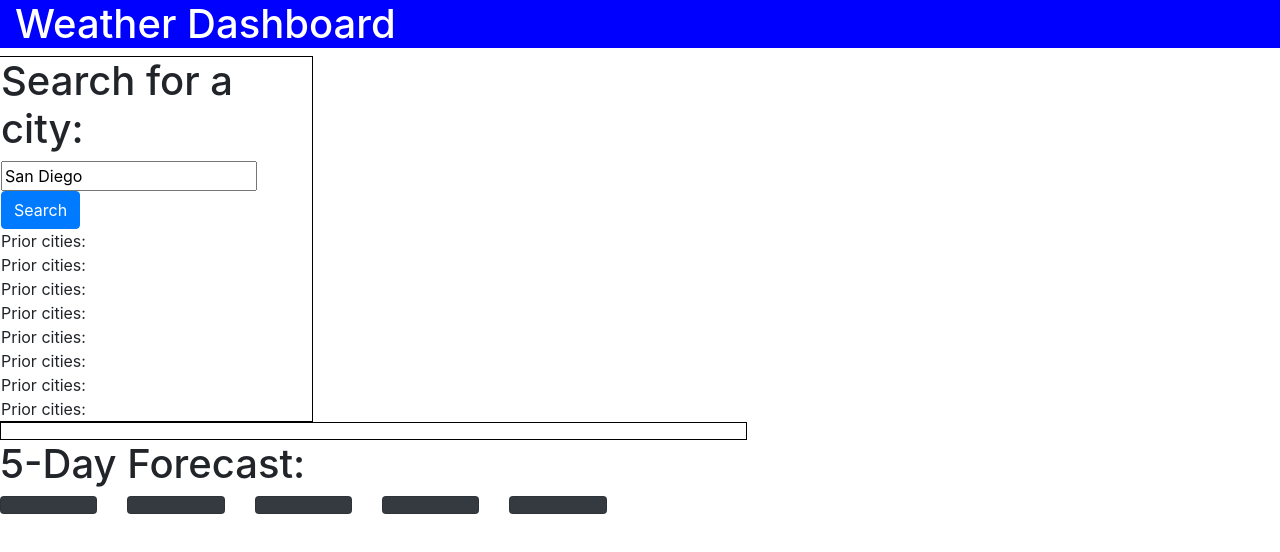
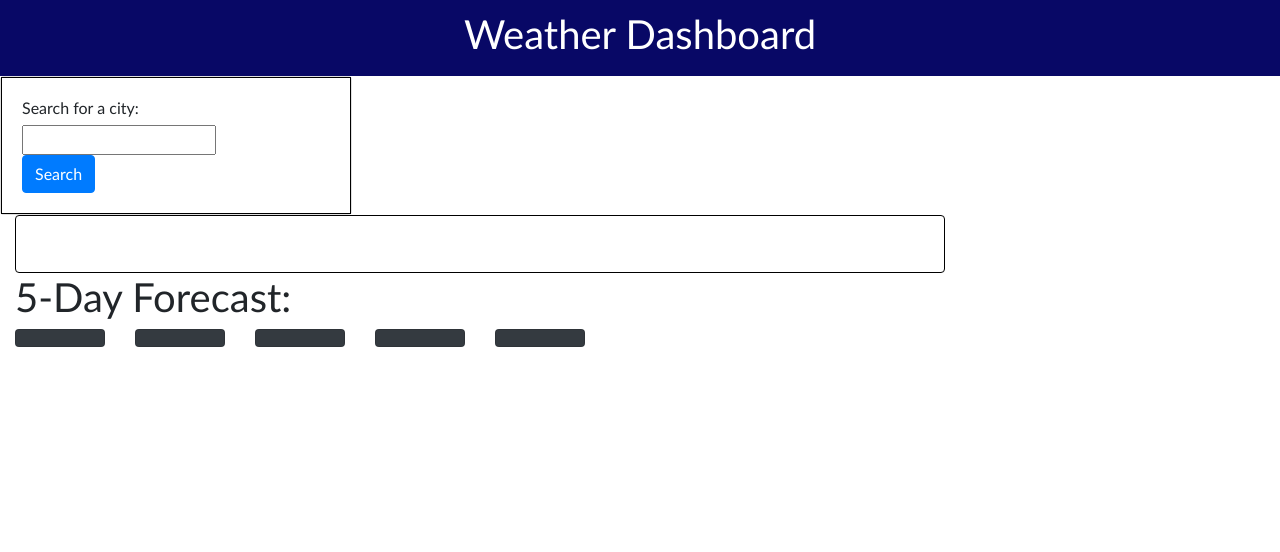
Before and after one commit to dawnleblanc11/weatherdashboard-serversideAPIs, a plain HTML site: page index.html in a window 1280 px wide. Drawn offline with nearby package versions, Linux system fonts and the light colour scheme.

Commit message:
saving cities to local storage

```diff
--- a/assets/css/style.css
+++ b/assets/css/style.css
@@ -1,7 +1,13 @@
-header {
-    background-color:blue;
-    color: white;
+body {
+    font-family:'Gill Sans', 'Gill Sans MT', Calibri, 'Trebuchet MS', sans-serif;
+}
+
+.heading {
+    background-color: rgb(8, 8, 102);
+    color: #ffffff;
     font-weight: bold;
+    padding: 10px;
+    text-align: center;
 }
 
 #currentweatherbox {
--- a/assets/js/script.js
+++ b/assets/js/script.js
@@ -5,16 +5,49 @@
 // make all weather cards dunamic and loop through to appear- shorter code
 // Repopulate screen with local storage items- see work day calendar (sort by alpha or most recent)- determine max length
 // Filter duplicates from storage
-// READme
+// change the onclick since can choose prior cities
+// READme- ADD Photos and fix details
 // Submission Memo
+//$(document).ready(function() {
+//  if (citySearchList == null) {
+//    citySearchList = {};
+//  };
+//  createCitylist(citySearchList);
 
-function myFunction() {
-  var searchCity = document.getElementById("searchcity").value;
+//  $("#").hide(currentweatherbox);
+//  $("#forecast-weather").hide(forecast-weather);
+//}
+var citySearchList =[];
+
+function getCity() {
+  var searchCity = document.getElementById("city").value;
+  var citylist= document.getElementById("city-list");
+  citylist.innerHTML = searchCity;
+  populateweather(searchCity);
+  createCitylist(searchCity);
+  console.log(citySearchList);
+};
+
+
+function createCitylist(anycity) {
+  citySearchList.push(anycity);
+  localStorage.setItem("citySearchList", JSON.stringify(citySearchList));
+
+
+  //$("city-list").empty();
+//  var citySearchListparsed = JSON.parse(window.localStorage.getItem("citySearchList")
+//  );
+//  for (i = 0; i < citySearchListparsed.length; i++) {
+//    $("city-list").val(citySearchListparsed[i]);
+//  }
+};
+
+function populateweather(anycity) {
 
   fetch(
     //API to translate the city entered into latitude and longitude
     "https://api.openweathermap.org/geo/1.0/direct?q=" +
-      searchCity +
+      anycity +
       "&appid=f1e5223681c99ba8e38c2214f7c97f43"
   )
     .then(function (geoResponse) {
@@ -50,7 +83,7 @@ function myFunction() {
         "http://api.openweathermap.org/img/w/" + currentweathericon + ".png";
       // http://api.openweathermap.org/img/w/*.png replace * with code of the icon
       $("#currentcitydateicon").html(
-        searchCity +
+        anycity +
           "  " +
           currentDate +
           "  " +
@@ -210,4 +243,9 @@ function myFunction() {
       //round to no decimals and % symbol to the end
       // end Day Plus 5 Section
     });
-}
+};
+
+
+//createCitylist();
+
+//localStorage.setItem("citySearchList", JSON.stringify(citySearchList));/
--- a/index.html
+++ b/index.html
@@ -7,60 +7,41 @@
     <link rel="stylesheet" href="https://maxcdn.bootstrapcdn.com/bootstrap/4.0.0/css/bootstrap.min.css">
     <link rel="stylesheet" href="./assets/css/style.css">
   </head>
-  <header class="col-sm-12">
+  <header class="heading">
+    <div>
     <h1>Weather Dashboard</h1>
+  </div>
   </header>
   <body>
     <!-- Creates Overall Grid -->
-    <div class="container"></div>
+    <div class="container-fluid"></div>
     <!-- City Info -->
-    <div class="row">
-        <div class="col-sm-3" id="searchbox">
-                <h1>Search for a city:</h1>
-                <div><input type="text" id="searchcity" value="San Diego"/></div>
-                <div>
-                  <button href="#" class="btn btn-primary" onclick="myFunction()">Search</button>
+    <div class="card" style="width:22rem;">
+        <div class="card-body" id="searchbox">
+                <h6>Search for a city:</h6>
+                <div id="searchcity">
+                  <input type="text" id="city" value="">
                 </div>
-                <div>
-                  Prior cities:
-                </div>
-                <div>
-                  Prior cities:
-                </div>
-                <div>
-                  Prior cities:
-                </div>
-                <div>
-                  Prior cities:
-                </div>
-                <div>
-                  Prior cities:
-                </div>
-                <div>
-                  Prior cities:
-                </div>
-                <div>
-                  Prior cities:
-                </div>
-                <div>
-                  Prior cities:
+                  <button href="#" class="btn btn-primary" id="search" onclick="getCity()">Search</button>
+                  <ul class="list-group" id="city-list" ></ul>
                 </div>
         </div>
       </div>
     <!-- <div class="row"> -->
 
     <!-- </div> -->
-    <div class="row">
-    </div><div class="col-sm-7" id="currentweatherbox">
+    <div class="col-md-9">
+      <div class="card" id="currentweatherbox" >
+        <div class="card-body">
       <h1 id="currentcitydateicon"></h1>
-        <p id="temp"></p>
-        <p id="wind"></p>
-        <p id="humidity"></p>
-        <p id="uvindex"></p>
+        <p class="card-text" id="temp"></p>
+        <p class="card-text" id="wind"></p>
+        <p class="card-text" id="humidity"></p>
+        <p class="card-text"id="uvindex"></p>
     </div>
     </div>
     <div class="row">
-      <div class="col-sm-7">
+      <div class="col-sm-9" id="forecast-weather">
         <h1>5-Day Forecast:</h1>
     <div class="row">
       <div class="col-sm-2">
```
